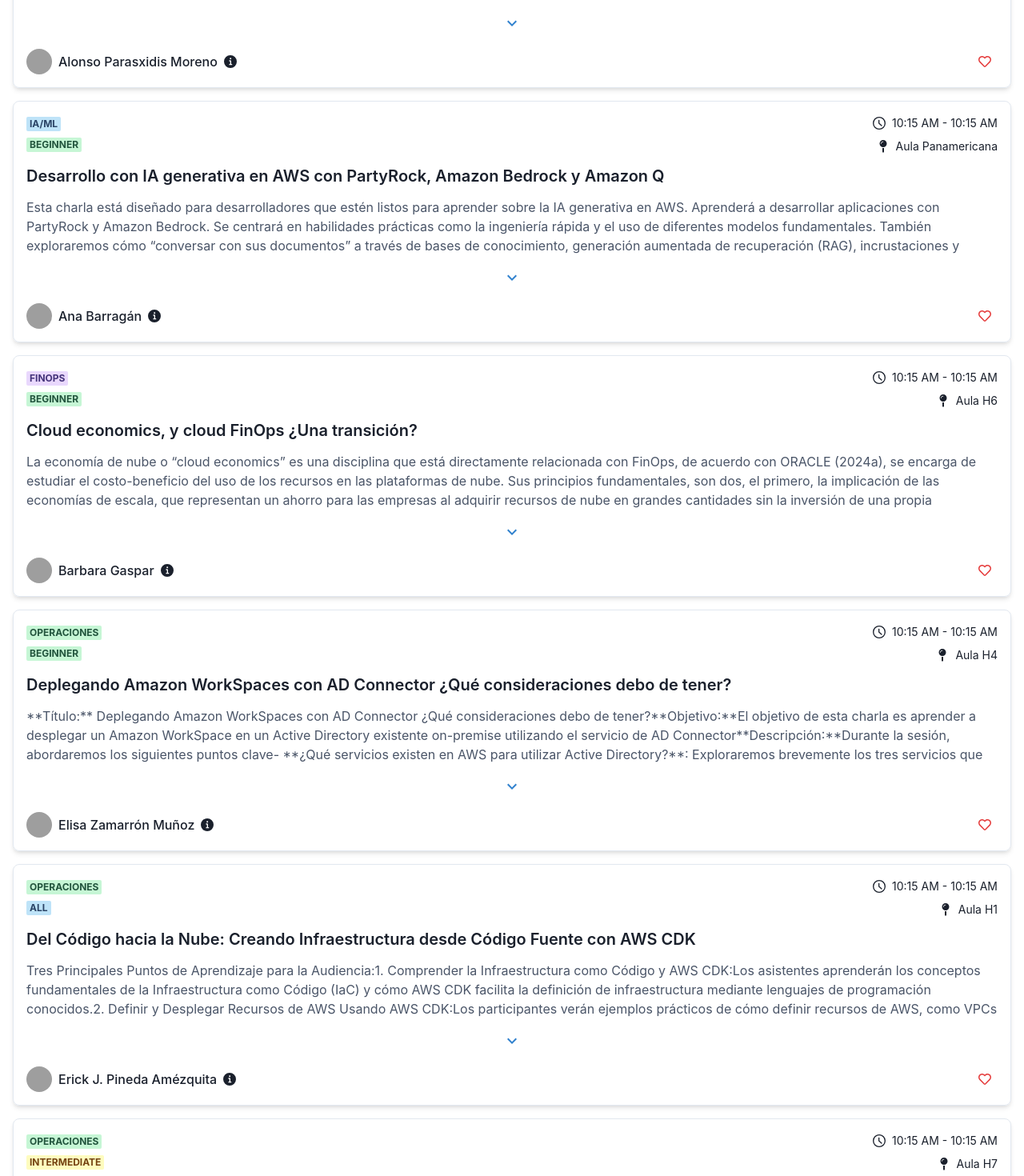
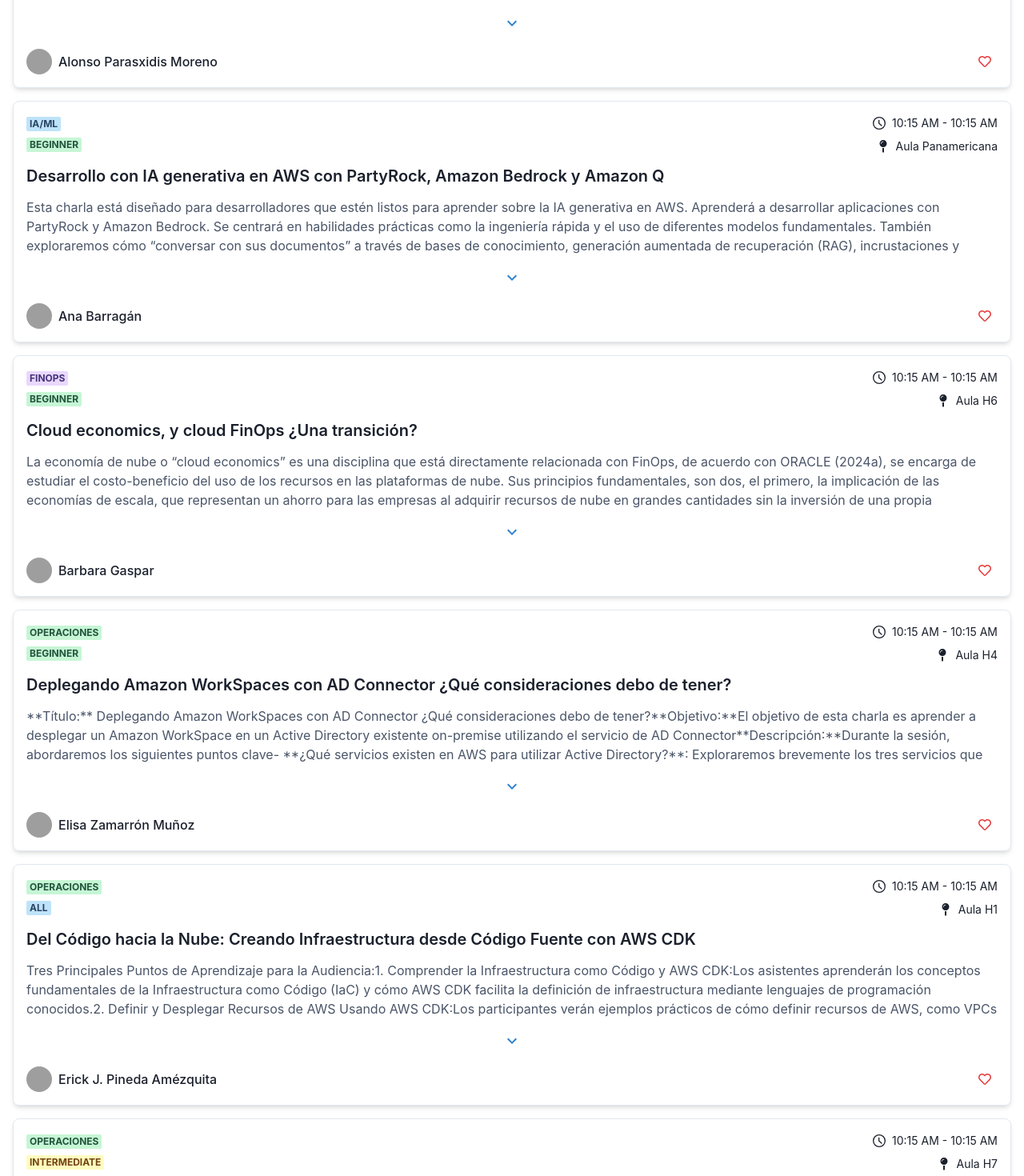
Before and after one commit to awscommunitymx/agenda, a Next.js app: page / in a window 1280 px wide. Shown: the part 360-1830 px from the top of the page at 80% size. Built offline with nearby package versions, Linux system fonts and the light colour scheme; grey boxes are pictures that could not be loaded.

Commit message:
Add co-speakers
Co-authored-by: David Victoria <90426863+davidvictoria@users.noreply.github.com>

```diff
--- a/app/components/SessionCard.tsx
+++ b/app/components/SessionCard.tsx
@@ -1,19 +1,7 @@
 'use client'
 import React, {useEffect, useState} from 'react';
-import {
-    Avatar,
-    Badge,
-    Button,
-    Collapse,
-    Flex,
-    HStack,
-    LinkBox,
-    LinkOverlay,
-    Text,
-    Tooltip,
-    VStack
-} from '@chakra-ui/react';
-import {ChevronDownIcon, ChevronUpIcon, Icon, InfoIcon, TimeIcon} from '@chakra-ui/icons';
+import {Avatar, Badge, Button, Collapse, Flex, HStack, LinkBox, LinkOverlay, Text, VStack} from '@chakra-ui/react';
+import {ChevronDownIcon, ChevronUpIcon, Icon, TimeIcon} from '@chakra-ui/icons';
 import {SessionCardProps} from "@/app/types/session";
 import {FaHeart, FaMapPin, FaRegHeart} from "react-icons/fa";
 import {isFavorite, toggleFavorite} from "@/app/utils/favorite";
@@ -113,11 +101,20 @@
 
                 <HStack justify={"space-between"}>
                     <HStack spacing={2}>
-                        <Avatar size="sm" name={session.speaker} src={session.speakerImage}/>
-                        <Text fontWeight="medium">{session.speaker}</Text>
-                        <Tooltip label={`Room ${session.room}`} aria-label="Room information">
-                            <InfoIcon/>
-                        </Tooltip>
+                        <VStack alignItems={"start"}>
+                            <HStack>
+                                <Avatar size="sm" name={session.speaker} src={session.speakerImage}/>
+                                <Text fontWeight="medium">{session.speaker}</Text>
+                            </HStack>
+                            {
+                                session.coSpeaker &&
+                                <HStack>
+                                    <Avatar size="sm" name={session.coSpeaker}/>
+                                    <Text fontWeight="medium">{session.coSpeaker}</Text>
+                                </HStack>
+                            }
+
+                        </VStack>
                     </HStack>
                     <Button onClick={handleFavorite} colorScheme="red" variant="link"
                             rightIcon={favorite ? <Icon as={FaHeart}/> : <Icon as={FaRegHeart}/>}>
--- a/app/data/sessions.ts
+++ b/app/data/sessions.ts
@@ -1,3 +1,4 @@
+
 import {Session} from "@/app/types/session";
 
 const sessions: Session[] = [
@@ -449,7 +450,8 @@
         },
         "category": "IA/ML",
         "level": "Intermediate",
-        "room": "Aula Panamericana"
+        "room": "Aula Panamericana",
+        "coSpeaker": "Ana Cunha"
     },
     {
         "id": 31,
@@ -627,8 +629,8 @@
             "start": new Date('2024-09-23T15:00:00'),
             "end": new Date('2024-09-23T15:00:00')
         },
-        "category": "IA/ML",
-        "level": "Beginner",
+        "category": "",
+        "level": "",
         "room": "Poliforum"
     },
     {
@@ -704,7 +706,8 @@
         },
         "category": "Operaciones",
         "level": "All",
-        "room": "Aula H7"
+        "room": "Aula H7",
+        "coSpeaker": "Luis Rios"
     },
     {
         "id": 48,
@@ -719,7 +722,8 @@
         },
         "category": "PrimerosPasos",
         "level": "Beginner",
-        "room": "Aula H7"
+        "room": "Aula H7",
+        "coSpeaker": "Adriana Diaz"
     },
     {
         "id": 49,
--- a/app/types/session.ts
+++ b/app/types/session.ts
@@ -7,6 +7,7 @@
     abstract: string;
     description: string;
     speaker: string;
+    coSpeaker?: string;
     speakerImage: string;
     time: {
         start: Date;
```
